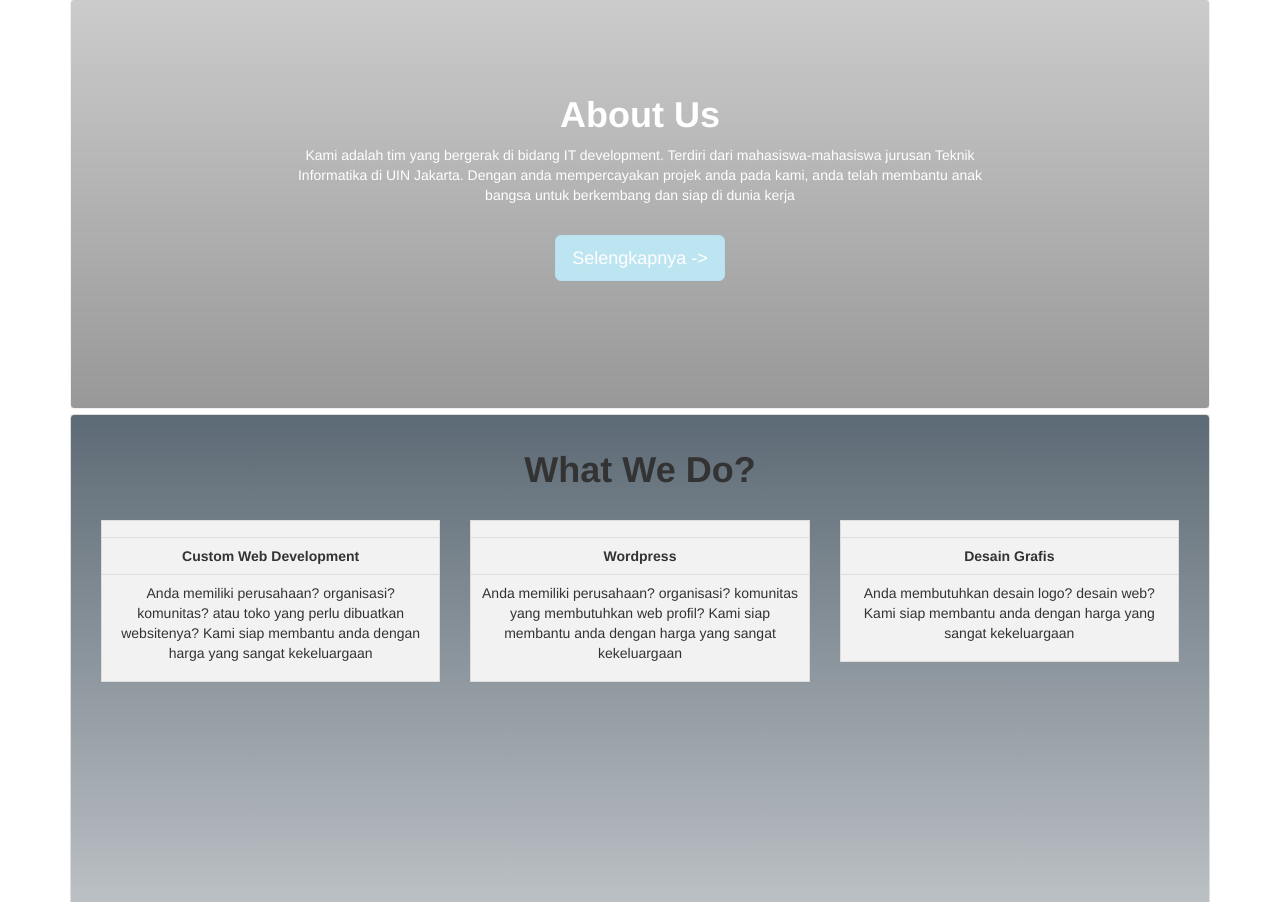
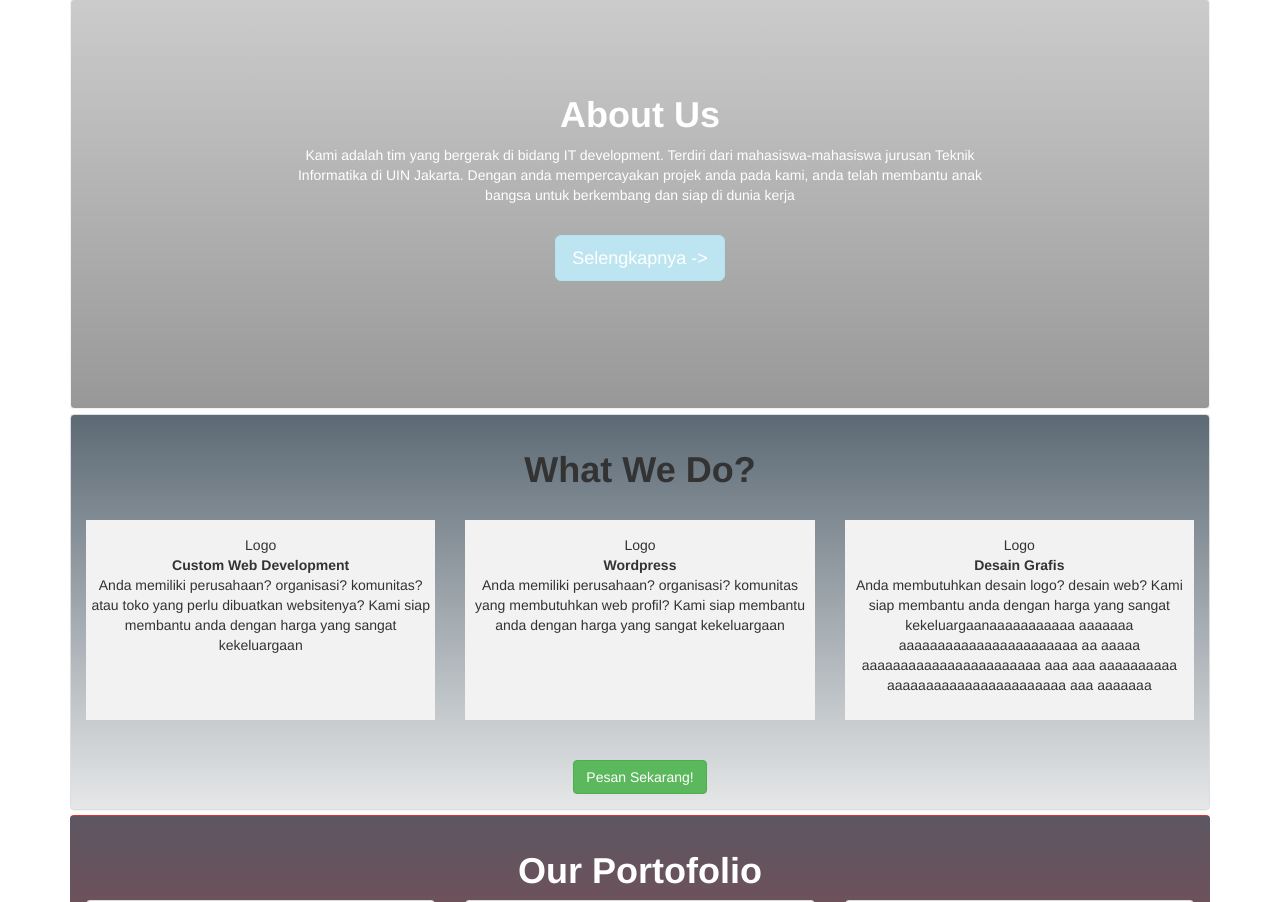
Before and after one commit to squadtnaga/Squadtnaga.com, a CodeIgniter app: page /database/ in a window 1280 px wide. Shown: the part 751-1653 px from the top of the page. Run offline with CodeIgniter, Linux system fonts and the light colour scheme; some libraries are stand-ins or nearby versions.

Commit message:
Update 0.04
-form sudah dibuat
-panel what we do diperbaiki

```diff
--- a/squadtnaga/application/controllers/Homepage.php
+++ b/squadtnaga/application/controllers/Homepage.php
@@ -79,52 +79,37 @@ class Homepage extends CI_Controller {
 
 	}
 
+	public function AboutUs()
+	{
 
 
-	private function navloader($activemenu)
+		$this->load->view('template/header1');
+
+
+		$this->load->view('template/header2');
+
+
+		//$this->load->view('template/breadcrumb');
+		//$this->load->view('header_home');
+		$this->load->view('body_about');
+		$this->load->view('template/footer');
+
+	}
+
+		public function ContactUs()
 	{
-		$this->load->model('Navigasi_Model');
 
-		if($this->session->userdata('logged')
-			&&$this->session->userdata('status')=='1')
-		{
-			$data['allmenu'] = $this->Navigasi_Model->get_menu_admin();
-			$data['activemenu'] = $activemenu;
-			$this->load->view('template/navigasi',$data);
 
-		}
+		$this->load->view('template/header1');
 
-		elseif($this->session->userdata('logged')
-			&&$this->session->userdata('status')=='2')
-		{
-			$data['allmenu'] = $this->Navigasi_Model->get_menu_operator();
-			$data['activemenu'] = $activemenu;
-			$this->load->view('template/navigasi',$data);
-		}
 
-		elseif($this->session->userdata('logged')
-			&&$this->session->userdata('status')=='3')
-		{
-			$data['allmenu'] = $this->Navigasi_Model->get_menu_alumni();
-			$data['activemenu'] = $activemenu;
-			$this->load->view('template/navigasi',$data);
-		}
+		$this->load->view('template/header2');
 
-		elseif($this->session->userdata('logged')
-			&&$this->session->userdata('status')=='4')
-		{
-			$data['allmenu'] = $this->Navigasi_Model->get_menu_maha();
-			$data['activemenu'] = $activemenu;
-			$this->load->view('template/navigasi',$data);
-		}
 
-		else
-		{
-			$data['allmenu'] = $this->Navigasi_Model->get_menu_guest();
-			$data['activemenu'] = $activemenu;
-			$this->load->view('template/navigasi',$data);
-		}
-
+		//$this->load->view('template/breadcrumb');
+		//$this->load->view('header_home');
+		$this->load->view('body_contact');
+		$this->load->view('template/footer');
 
 	}
 
@@ -135,4 +120,8 @@ class Homepage extends CI_Controller {
 
 
 
+
+
+
+
 }
--- a/squadtnaga/application/views/body_home.php
+++ b/squadtnaga/application/views/body_home.php
@@ -43,9 +43,7 @@
 
               <div class="carousel-caption">
                 <h3>vajnoqjnh</h3>
-                <p>adhvbauyvuayhejhva
-                  fafbdaadah
-                  abdakjhaudyhuafdhbah</p>
+                <p></p>
               </div>
 
             </div>
@@ -64,50 +62,89 @@
           <h1 style="margin-top:80px;"><strong>About Us</strong></h1>
             <p  style=" text-align:center; max-width: 700px;"> Kami adalah tim yang bergerak di bidang IT development. Terdiri dari mahasiswa-mahasiswa jurusan Teknik Informatika di UIN Jakarta. Dengan anda mempercayakan projek anda pada kami, anda telah membantu anak bangsa untuk berkembang dan siap di dunia kerja</p>
             <br>
-            <a class="btn btn-info btn-lg" href="#">Selengkapnya -></a>
+            <a class="btn btn-info btn-lg" href="<?= site_url('Homepage/AboutUs'); ?>">Selengkapnya -></a>
         </center>
       </div>
     </section>
 
 
-    <section class="panel panel-default" style="background: linear-gradient(to bottom, rgba(75,90,102,0.9) 0%, rgba(5,20,30,0.1) 100%); height: 710px;" >
+    <section class="panel panel-default" style="background: linear-gradient(to bottom, rgba(75,90,102,0.9) 0%, rgba(5,20,30,0.1) 100%); " >
       <div class="panel-body">
         <center>
           <h1><strong>What We Do?</strong></h1>
         </center>
           <br>
+          <div class="row">
             <div class="col-sm-4"  >
+              <div class="panel-body" style="height:200px; text-align:center; background-color: #f2f2f2;">
+                <div class="row" >
+                  Logo
+                </div>
 
-              <table class="table table-bordered" border="2" width="300px" style=" text-align:center; background-color: #f2f2f2; ">
-                <tr><th class="fab fa-php" style="font-size:250px;"></th></tr>
-                <tr><td><strong>Custom Web Development</strong></td></tr>
-                <tr><td><p>Anda memiliki perusahaan? organisasi? komunitas?
+                <div class="row" >
+                  <strong>Custom Web Development</strong>
+                </div>
+
+                <div class="row" border="2" >
+                  <p>Anda memiliki perusahaan? organisasi? komunitas?
                   atau toko yang perlu dibuatkan websitenya? Kami siap membantu anda
-                 dengan harga yang sangat kekeluargaan</p> </td></tr>
-              </table>
-
+                  dengan harga yang sangat kekeluargaan</p>
+                </div>
+              </div>
             </div>
 
             <div class="col-sm-4"  >
+              <div class="panel-body" style="height:200px; text-align:center; background-color: #f2f2f2;">
+                <div class="row" >
+                  Logo
+                </div>
 
-              <table class="table table-bordered" border="2" width="300px" style=" text-align:center;  background-color: #f2f2f2; ">
-                <tr><th class="fab fa-wordpress" style="font-size:250px;"></th></tr>
-                <tr><td><strong> Wordpress</strong></td></tr>
-                <tr><td><p>Anda memiliki perusahaan? organisasi? komunitas yang membutuhkan web profil? Kami siap membantu anda
-                 dengan harga yang sangat kekeluargaan</p> </td></tr>
-              </table>
+                <div class="row">
+                  <strong> Wordpress</strong>
+                </div>
 
+                <div class="row"  border="2" >
+                    <p>Anda memiliki perusahaan? organisasi? komunitas yang membutuhkan web profil? Kami siap membantu anda
+                     dengan harga yang sangat kekeluargaan</p>
+                </div>
+              </div>
             </div>
 
             <div class="col-sm-4"  >
+              <div class="panel-body" style="height:200px; text-align:center; background-color: #f2f2f2;">
+                <div class="row" >
+                  Logo
+                </div>
 
-              <table class="table table-bordered" border="2" width="300px" style=" text-align:center;  background-color: #f2f2f2; ">
-                <tr><th class="fas fa-paint-brush" style="font-size: 250px;"</th></tr>
-                <tr><td><strong>Desain Grafis</strong></td></tr>
-                <tr><td ><p>Anda membutuhkan desain logo? desain web? Kami siap membantu anda
-                 dengan harga yang sangat kekeluargaan</p> </td></tr>
-              </table>
+                <div class="row" >
+                  <strong>Desain Grafis</strong>
+                </div>
 
+                <div class="row"  border="2"  >
+                  <p>Anda membutuhkan desain logo? desain web? Kami siap membantu anda
+                     dengan harga yang sangat kekeluargaanaaaaaaaaaaa
+                     aaaaaaa
+                     aaaaaaaaaaaaaaaaaaaaaaa
+                     aa
+                     aaaaa
+
+                     aaaaaaaaaaaaaaaaaaaaaaa
+                     aaa
+                     aaa
+                     aaaaaaaaaa
+                     aaaaaaaaaaaaaaaaaaaaaaa
+                     aaa
+                     aaaaaaa</p>
+                </div>
+              </div>
+              </div>
+          </div>
+          <div class="row">
+            <br><br>
+            <center>
+              <a class="btn btn-success" href="<?=site_url('Homepage/ContactUs')?>">Pesan Sekarang!</a>
+            </center>
+          </div>
         </div>
       </section>
 
@@ -154,5 +191,5 @@
 
           <a class="btn btn-info btn-lg" href="#">Lihat Selengkapnya -></a>
         </center>
-      </div>
+
     </section>
--- a/squadtnaga/application/views/template/footer.php
+++ b/squadtnaga/application/views/template/footer.php
@@ -1,7 +1,9 @@
-		<footer class="panel-footer"  style="background-color:lightblue;">
-			<br>
-		  	<p>&copy;Copyright <a href="<?=base_url()?>" title="Squadtnaga">Squadtnaga.com</a></p>
-		</footer>
+		<div class="panel panel-default">
+			<footer class="panel-footer"  style="background-color:lightblue;">
+				<br>
+			  	<p>&copy;Copyright <a href="<?=base_url()?>" title="Squadtnaga">Squadtnaga.com</a></p>
+			</footer>
+		</div>
 	</div>
 	</div>
 </body>
--- a/squadtnaga/application/views/template/header2.php
+++ b/squadtnaga/application/views/template/header2.php
@@ -25,9 +25,9 @@
 
 						    <div class="collapse navbar-collapse" id="myNavbar">
 						      <ul class="nav navbar-nav navbar-left">
-						        <li><a href="#">Home</a></li>
-						        <li><a href="#">Contact Us</a></li>
-						        <li><a href="#">About Us</a></li>
+						        <li><a href="<?= site_url(); ?>">Home</a></li>
+						        <li><a href="<?= site_url('Homepage/ContactUs'); ?>">Contact Us</a></li>
+						        <li><a href="<?= site_url('Homepage/AboutUs'); ?>">About Us</a></li>
 						      </ul>
 						      <ul class="nav navbar-nav navbar-right">
 						        <li><a  href="https://www.facebook.com/sharer/sharer.php?u=www.squadtnaga.com" target="_blank"><i class="fab fa-facebook fa-2x" "></i></a></li>
```
Also changed, not shown: squadtnaga/application/views/body_about.php (added, +34 -0 lines), squadtnaga/application/views/body_contact.php (+30 -8 lines). Lines whose indentation alone changed are shown as unchanged.
